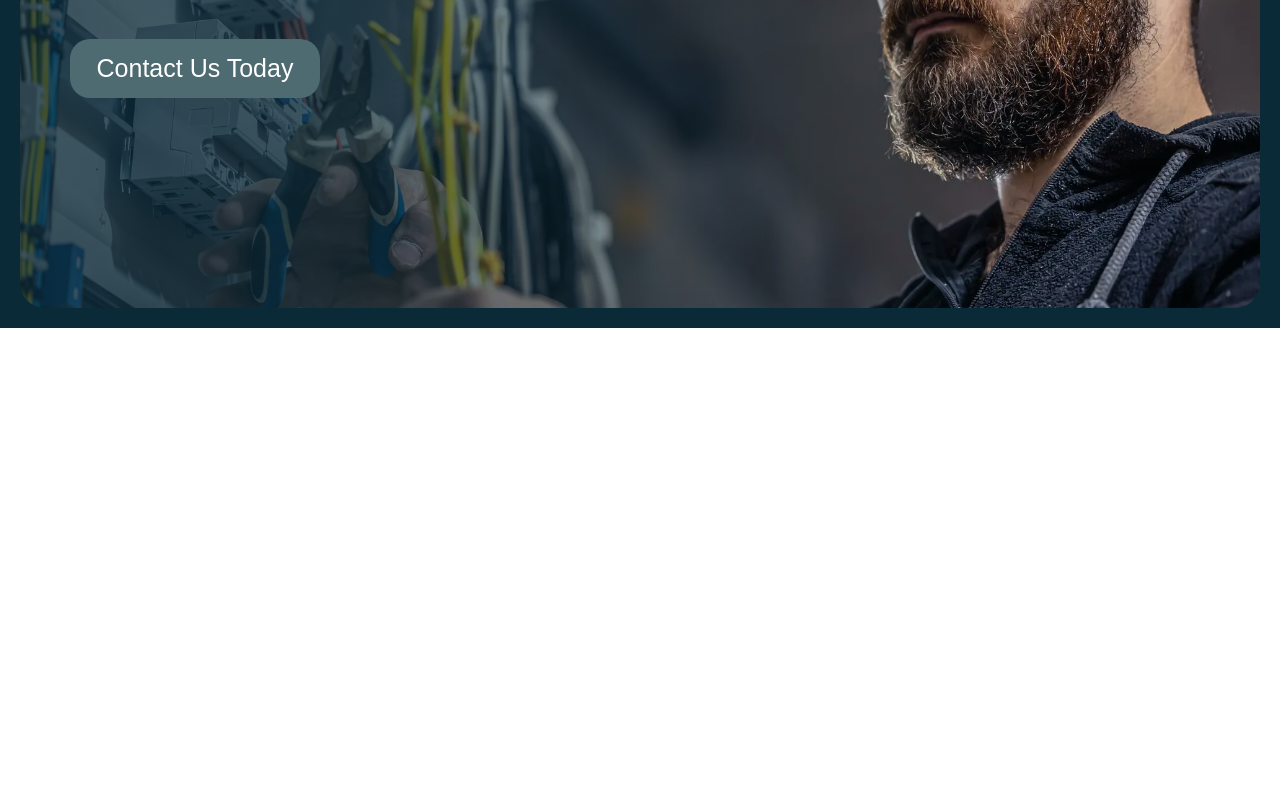
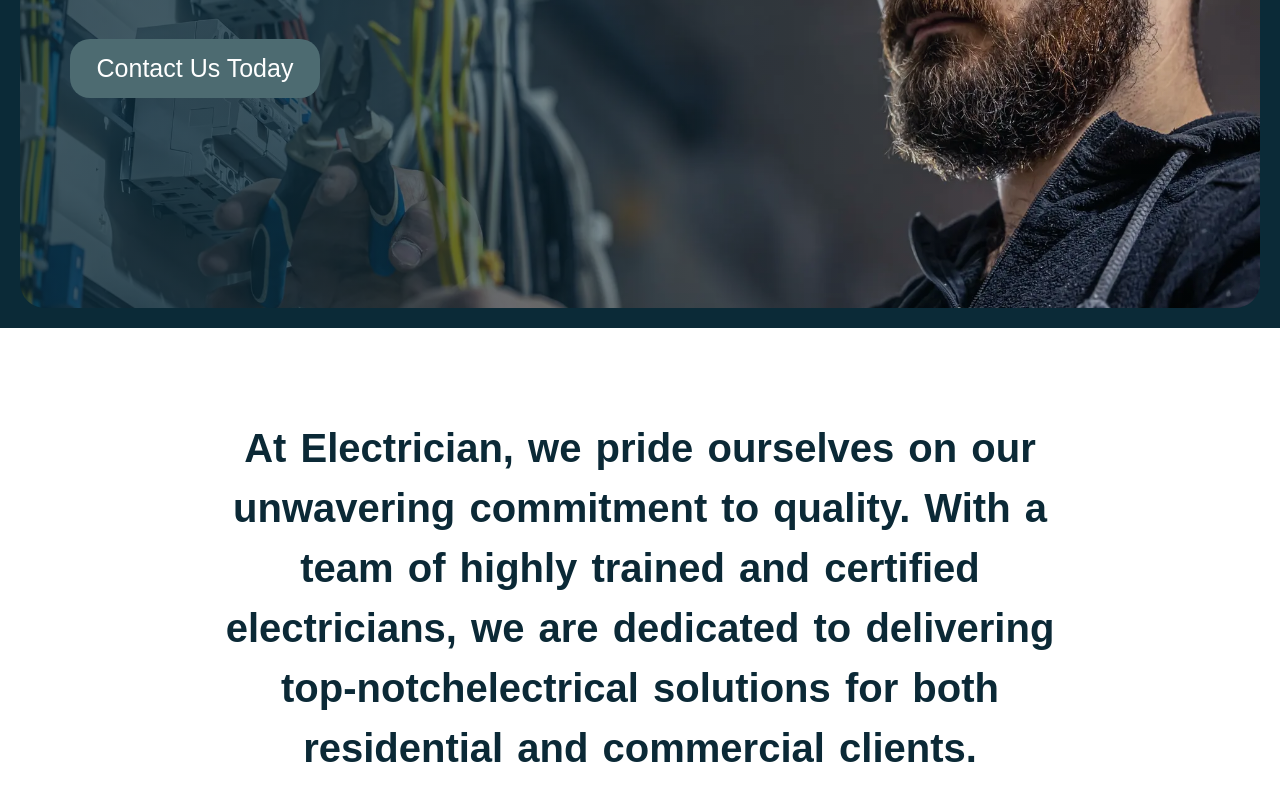
Before and after one commit to Mirjalol49/dr-energy, a React (Vite) app: page / in a window 1280 px wide. Shown: the part 550-1350 px from the top of the page. Before the commit the page ends 878 px from the top, so only its background shows below. Built offline with nearby package versions, Linux system fonts and the light colour scheme.

Commit message:
meta tag added

```diff
--- a/index.html
+++ b/index.html
@@ -4,6 +4,7 @@
     <meta charset="UTF-8" />
    <meta name="viewport" content="width=device-width, initial-scale=1.0" />
    <meta name="description" content="Reliable and professional electrical installation services for residential and commercial buildings. Ensure safe and efficient power setup with our expert team.">
+   <meta name="mailru-domain" content="9OkUAQOqdg9xqRDR" />
     <title>Doctor Energy</title>
   </head>
   <body>
--- /dev/null
+++ b/src/assets/Pages/IntroService/IntroService.css
@@ -0,0 +1,17 @@
+.intro-service__wrapper {
+    display        : flex;
+    justify-content: center;
+    padding        : 50px 0;
+}
+
+.intro-service__title {
+    font-size   : 40px;
+    width       : 100%;
+    max-width   : 830px;
+    text-align  : center;
+    line-height : 1.5;
+    word-spacing: 3px;
+    color       : #0B2936;
+
+
+}
--- /dev/null
+++ b/src/assets/Pages/IntroService/IntroService.jsx
@@ -0,0 +1,16 @@
+import React from "react";
+import "./IntroService.css";
+const IntroService = () => {
+  return (
+    <div className="intro-service__wrapper">
+      <h3 className="intro-service__title">
+        At Electrician, we pride ourselves on our unwavering commitment to
+        quality. With a team of highly trained and certified electricians, we
+        are dedicated to delivering top-notchelectrical solutions for both
+        residential and commercial clients.
+      </h3>
+    </div>
+  );
+};
+
+export default IntroService;
--- a/src/assets/Pages/Main/Main.jsx
+++ b/src/assets/Pages/Main/Main.jsx
@@ -1,10 +1,12 @@
 import React from "react";
 import Hero from "../Hero/Hero";
+import IntroService from "../IntroService/IntroService";
 
 const Main = () => {
   return (
     <main>
       <Hero />
+      <IntroService />
     </main>
   );
 };
```
